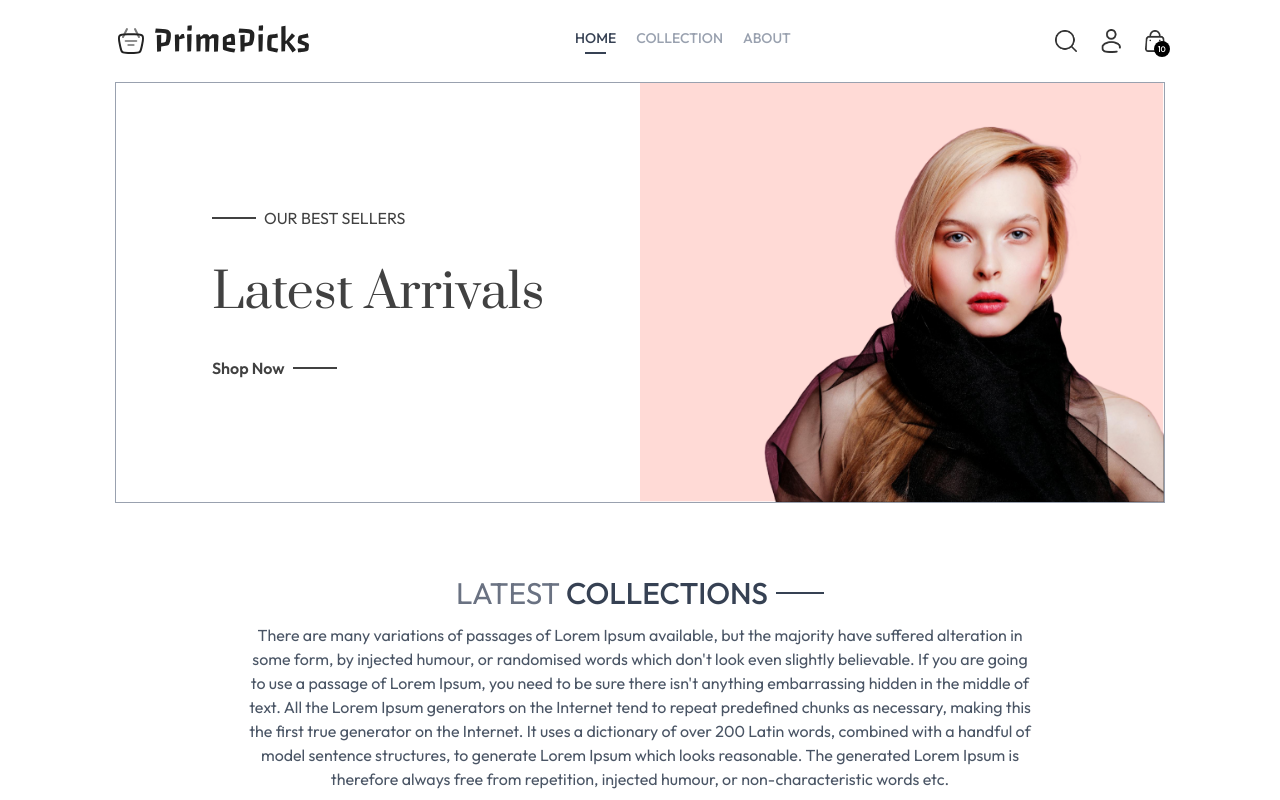
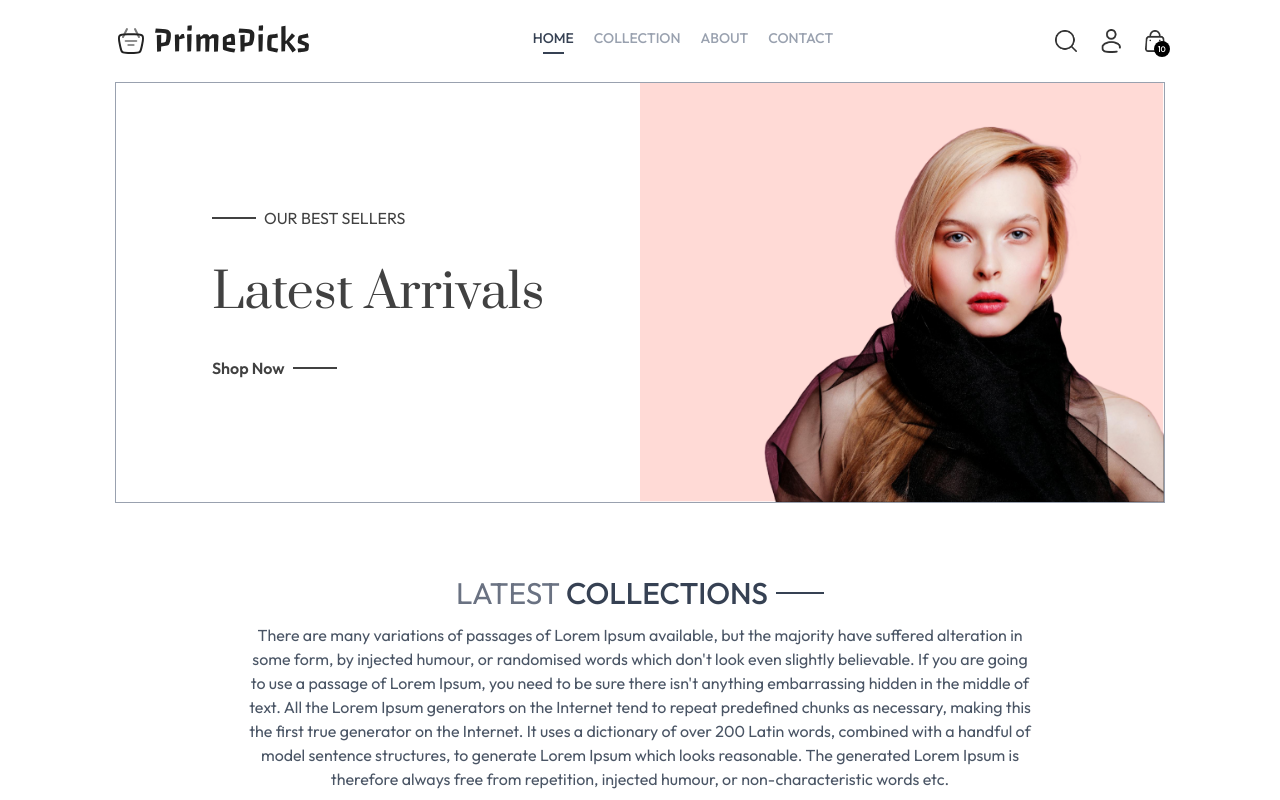
Before and after one commit to vijaydevguy/ecommerce_frontend, a React (Vite) app: page / in a window 1280 px wide. Shown: the top 800 px of the page. Built offline with nearby package versions, Linux system fonts and the light colour scheme.

Commit message:
everything reverted

```diff
--- a/src/components/Navbar.jsx
+++ b/src/components/Navbar.jsx
@@ -17,10 +17,10 @@ const menu = [
     label: "ABOUT",
     link: "/about",
   },
-  // {
-  //   label: "CONTACT",
-  //   link: "/contact",
-  // },
+  {
+    label: "CONTACT",
+    link: "/contact",
+  },
 ];
 
 const Navbar = () => {
```
